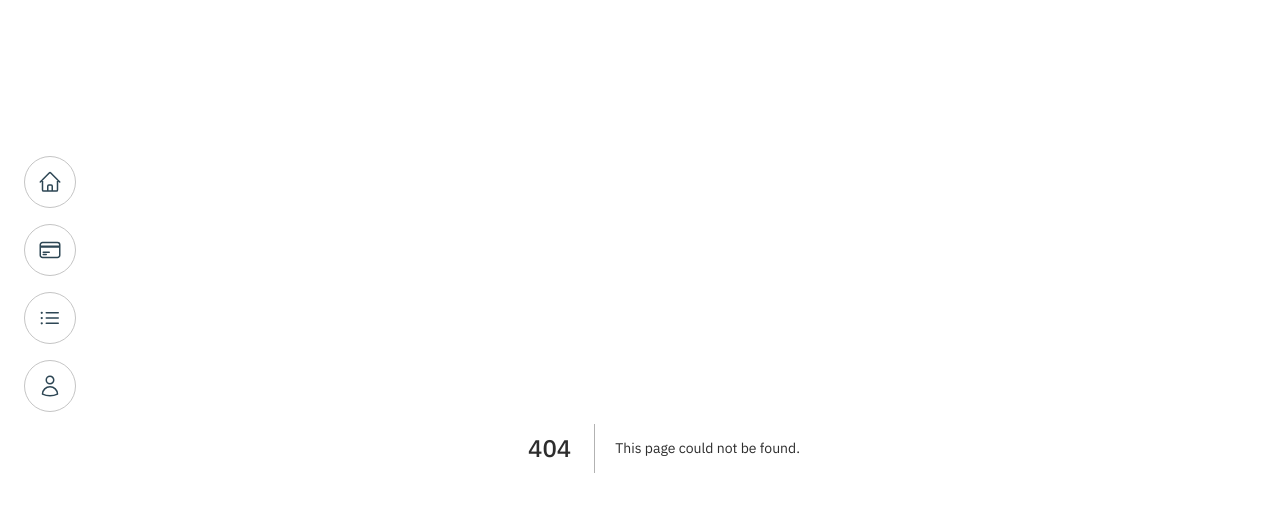
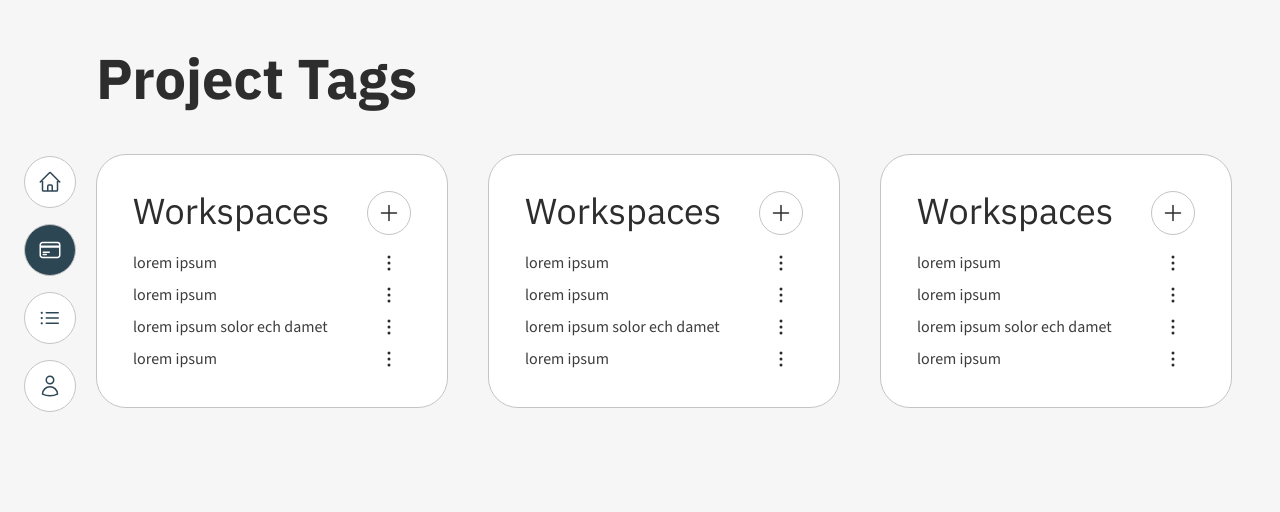
Before and after one commit to Asymphia/matdev-pm, a Next.js app: page /project-tags in a window 1280 px wide. Before the commit this address had no page. Shown: the top 512 px of the page. Built offline with nearby package versions, Linux system fonts and the light colour scheme.

Commit message:
add: project tags page

```diff
--- /dev/null
+++ b/app/project-tags/[slug]/page.tsx
@@ -0,0 +1,9 @@
+const SingleBudgetPage = () => {
+    return (
+        <div>
+            Single Budget Page
+        </div>
+    )
+}
+
+export default SingleBudgetPage
--- /dev/null
+++ b/app/project-tags/layout.tsx
@@ -0,0 +1,12 @@
+import { ReactNode } from "react";
+
+const TagsLayout = ({children} : Readonly<{children:ReactNode}>) => {
+return (
+    <div className="grid gap-11">
+    <h1>Project Tags</h1>
+    <div className="flex-1 h-full">{children}</div>
+    </div>
+)
+}
+
+export default TagsLayout
--- /dev/null
+++ b/app/project-tags/page.tsx
@@ -0,0 +1,44 @@
+"use client"
+
+import { Tag } from "@/components/project-tags/TagItem";
+import TagsCard, { TagsCardProps } from "@/components/project-tags/TagsCard";
+
+const TagsPage = () => {
+    return (
+        <div className="flex h-full gap-10">
+            <TagsCard title={DUMMY_TAGCARDS_DATA.title} tags={DUMMY_TAGCARDS_DATA.tags}/>
+            <TagsCard title={DUMMY_TAGCARDS_DATA.title} tags={DUMMY_TAGCARDS_DATA.tags}/>
+            <TagsCard title={DUMMY_TAGCARDS_DATA.title} tags={DUMMY_TAGCARDS_DATA.tags}/>
+        </div>
+    )
+}
+
+export default TagsPage
+
+const DUMMY_TAGS_DATA: Tag[] = [
+  {
+    tagId: 1,
+    tagName: "lorem ipsum",
+    onClick: () => {},
+  },
+  {
+    tagId: 2,
+    tagName: "lorem ipsum",
+    onClick: () => {},
+  },
+  {
+    tagId: 3,
+    tagName: "lorem ipsum solor ech damet",
+    onClick: () => {},
+  },
+  {
+    tagId: 4,
+    tagName: "lorem ipsum",
+    onClick: () => {},
+  },
+];
+
+const DUMMY_TAGCARDS_DATA: TagsCardProps = {
+    title: "Workspaces",
+    tags: DUMMY_TAGS_DATA
+}
--- a/components/layout/Sidebar.tsx
+++ b/components/layout/Sidebar.tsx
@@ -6,7 +6,7 @@ import NavItem from "@/components/layout/NavItem"
 const Sidebar = () => {
     const menuLinks = [
         { icon: HomeIcon, href: "/" },
-        { icon: CreditCardIcon, href: "/budgets" },
+        { icon: CreditCardIcon, href: "/project-tags" },
         { icon: ListBulletIcon, href: "/projects" },
         { icon: UserIcon, href: "/users"}
     ]
--- /dev/null
+++ b/components/project-tags/TagItem.tsx
@@ -0,0 +1,21 @@
+import { EllipsisVerticalIcon } from "@heroicons/react/24/outline";
+
+export type Tag = {
+    tagId:number,
+    tagName:string,
+    onClick:()=>void
+
+}
+
+const TagItem = (tag : Tag) => {
+    return (
+        <div className="flex flex-row justify-between">
+            <button onClick={tag.onClick}>{tag.tagName}</button>
+            <button type="button" className="cursor-pointer">
+                    <EllipsisVerticalIcon className="size-6 text-text-primary-500" />
+                </button>
+        </div>
+    )
+}
+
+export default TagItem;
--- /dev/null
+++ b/components/project-tags/TagsCard.tsx
@@ -0,0 +1,31 @@
+import IconButton from "../ui/IconButton";
+import TagItem, { Tag } from "./TagItem";
+import { PlusIcon } from "@heroicons/react/24/outline";
+
+export type TagsCardProps = {
+  title: string;
+  tags: Tag[];
+};
+
+const TagsCard = (tagsData: TagsCardProps) => {
+  return (
+    <div className="flex flex-col h-full w-1/3 bg-background rounded-md border border-solid border-border p-9">
+      <div className="flex flex-row justify-between">
+        <h1 className="font-normal text-4xl mb-5">{tagsData.title}</h1>
+        <IconButton Icon={PlusIcon} onClick={() => {}} />
+      </div>
+      <div className="flex flex-col gap-2 mr-2.5">
+        {tagsData.tags.map((tag, index) => (
+          <TagItem
+            tagId={tag.tagId}
+            tagName={tag.tagName}
+            onClick={tag.onClick}
+            key={index}
+          />
+        ))}
+      </div>
+    </div>
+  );
+};
+
+export default TagsCard;
```
